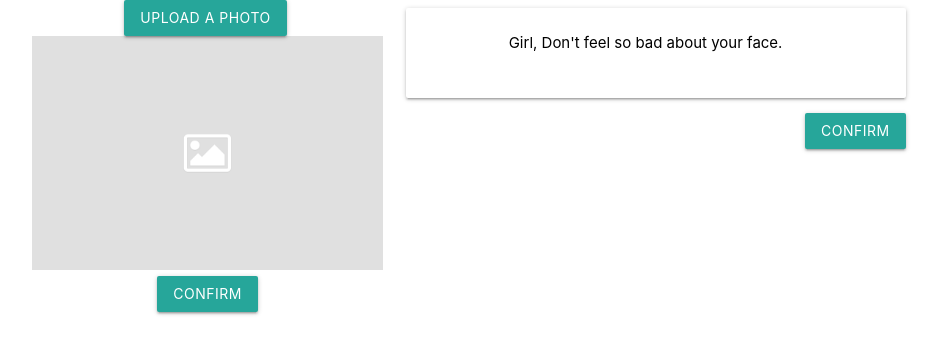
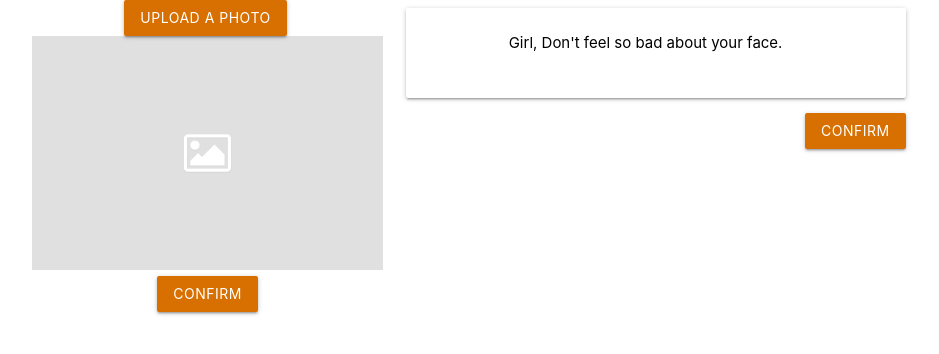
Before and after one commit to cvanglee/House-Martell, a PHP site: page / in a window 1280 px wide. Shown: the part 114-468 px from the top of the page, without its empty margins (171-1110 px from the left). Run offline with PHP 8.4, Linux system fonts and the light colour scheme.

Commit message:
reduced code in css

```diff
--- a/assets/css/style.css
+++ b/assets/css/style.css
@@ -13,40 +13,8 @@ button {
 
 
 
-/* #col-s5-light {
-    float: left;
-    padding:100px;
+
+
+    .waves-effect.waves-light.btn {
+        background-color: #D77000
     }
-
-    #col-s5-light {
-       float: right;
-       padding: 100px;
-       }
-
-    .lighten-1 {
-       background: #FDF8C1;
-       color: #D77000;
-    }
-
-    /* #logo-container {
-       color: #D77000;
-       margin-left: 40px;
-       font-size: 40px;
-    } */
-
-    /* #navbar {
-       color: #D77000;
-       margin-right: 10px;
-    } */
-
-    /* .col-s7-push-s5 {
-       padding: 30px;
-       /* margin top: 30px; */
-
-    /* .waves-effect.waves-light.btn {
-        background-color: #D77000
-    } */
-
-    /* #placeholder {
-
-    } */
```
